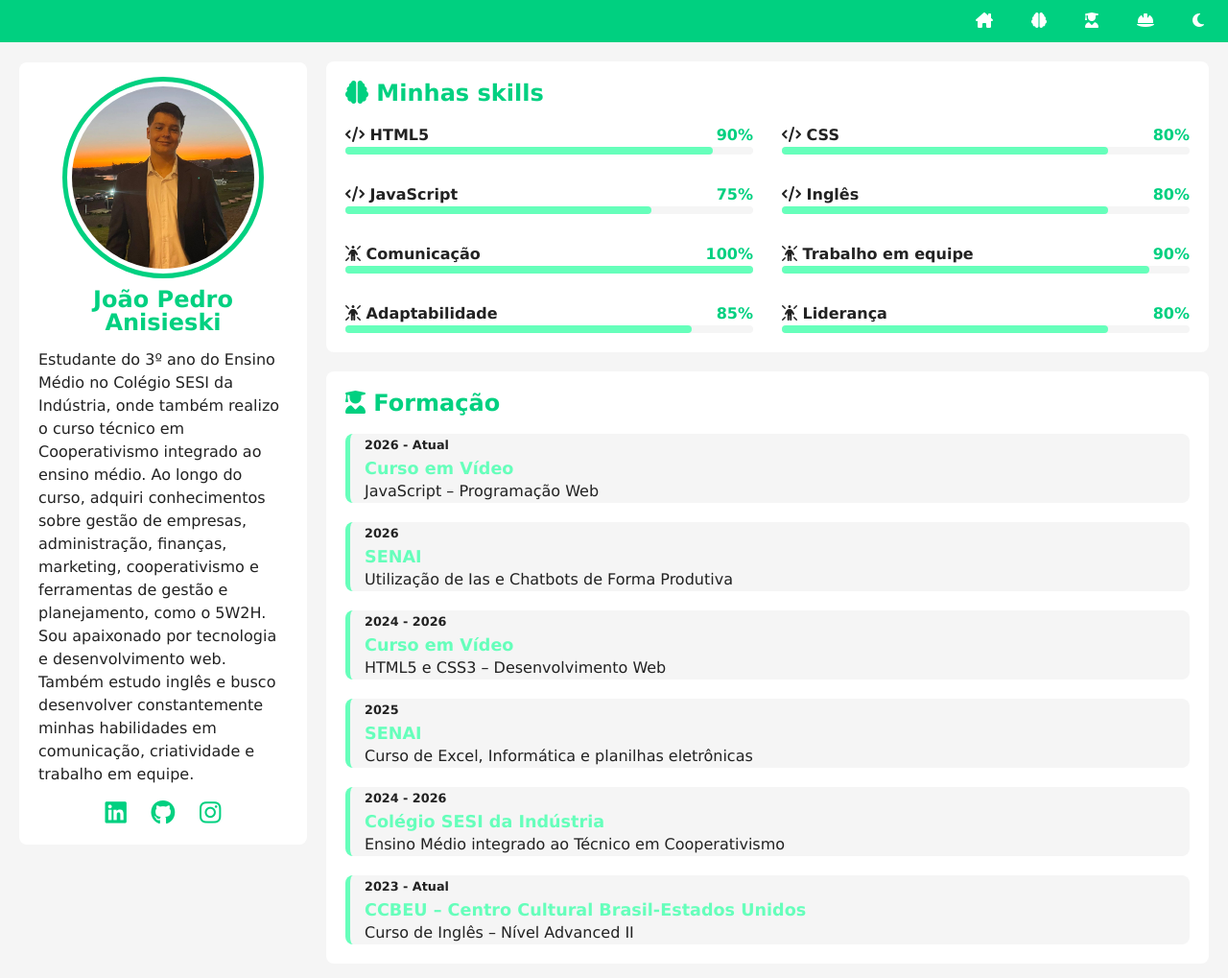
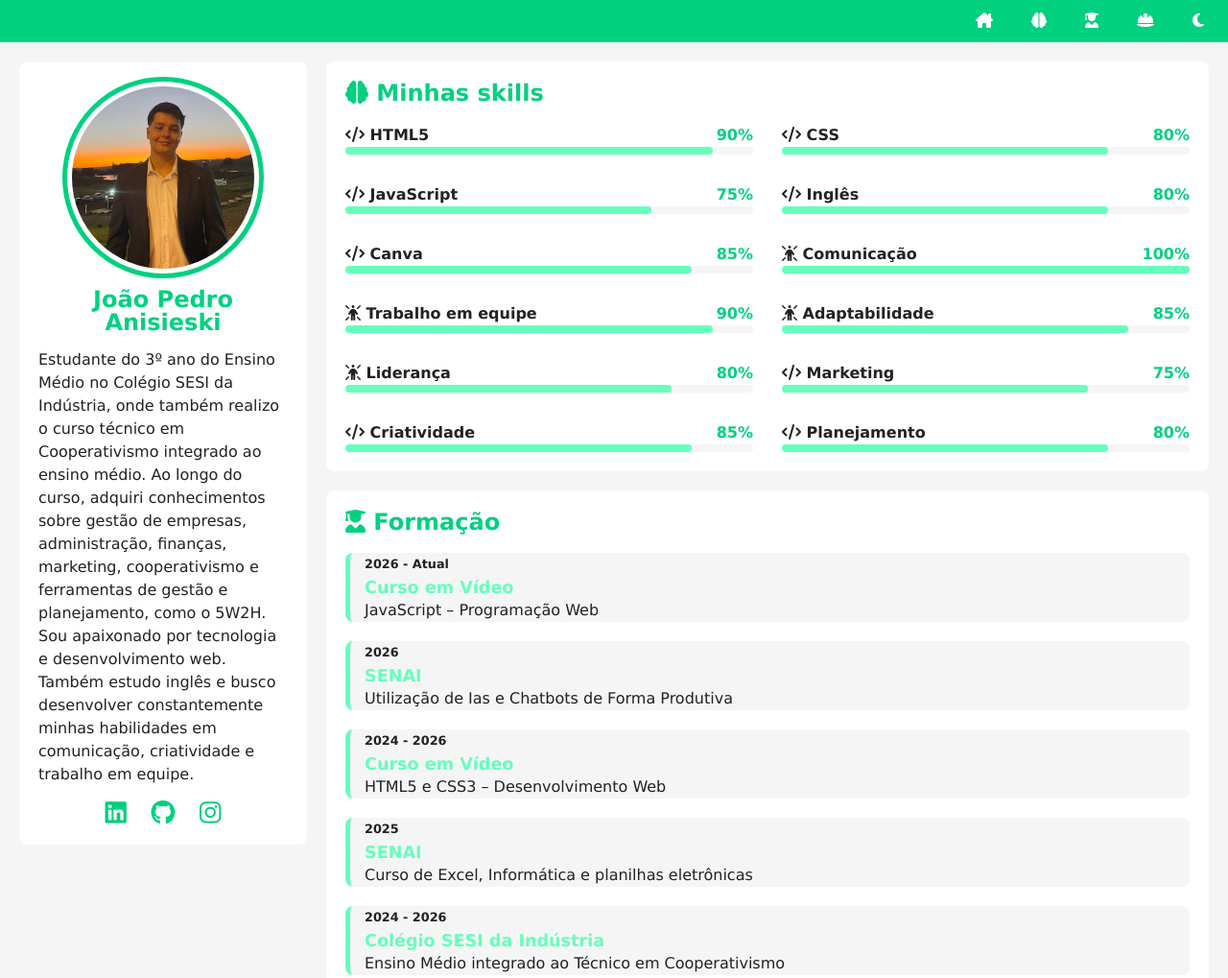
Before and after one commit to JPAcoder1/projeto-portfolio, a plain HTML site: page index.html in a window 1280 px wide. Shown: the top 1019 px of the page at 96% size. Drawn offline with Linux system fonts and the light colour scheme.

Commit message:
Update index.html

```diff
--- a/index.html
+++ b/index.html
@@ -100,6 +100,21 @@
                     <div class="item">
                         <div class="info">
                             <span class="nome">
+                                <i class="fa-solid fa-code"></i>
+                                Canva
+                            </span>
+                            <span class="porcent">
+                                85%
+                            </span>
+                        </div>
+                        <div class="barra">
+                            <div class="progresso" style="width: 85%;"></div>
+                        </div>
+                    </div>
+
+                    <div class="item">
+                        <div class="info">
+                            <span class="nome">
                                 <i class="fa-solid fa-person-rays"></i>
                                 Comunicação
                             </span>
@@ -147,6 +162,51 @@
                             <span class="nome">
                                 <i class="fa-solid fa-person-rays"></i>
                                 Liderança
+                            </span>
+                            <span class="porcent">
+                                80%
+                            </span>
+                        </div>
+                        <div class="barra">
+                            <div class="progresso" style="width: 80%;"></div>
+                        </div>
+                    </div>
+
+                    <div class="item">
+                        <div class="info">
+                            <span class="nome">
+                                <i class="fa-solid fa-code"></i>
+                                Marketing
+                            </span>
+                            <span class="porcent">
+                                75%
+                            </span>
+                        </div>
+                        <div class="barra">
+                            <div class="progresso" style="width: 75%;"></div>
+                        </div>
+                    </div>
+
+                    <div class="item">
+                        <div class="info">
+                            <span class="nome">
+                                <i class="fa-solid fa-code"></i>
+                                Criatividade
+                            </span>
+                            <span class="porcent">
+                                85%
+                            </span>
+                        </div>
+                        <div class="barra">
+                            <div class="progresso" style="width: 85%;"></div>
+                        </div>
+                    </div>
+
+                    <div class="item">
+                        <div class="info">
+                            <span class="nome">
+                                <i class="fa-solid fa-code"></i>
+                                Planejamento
                             </span>
                             <span class="porcent">
                                 80%
```
